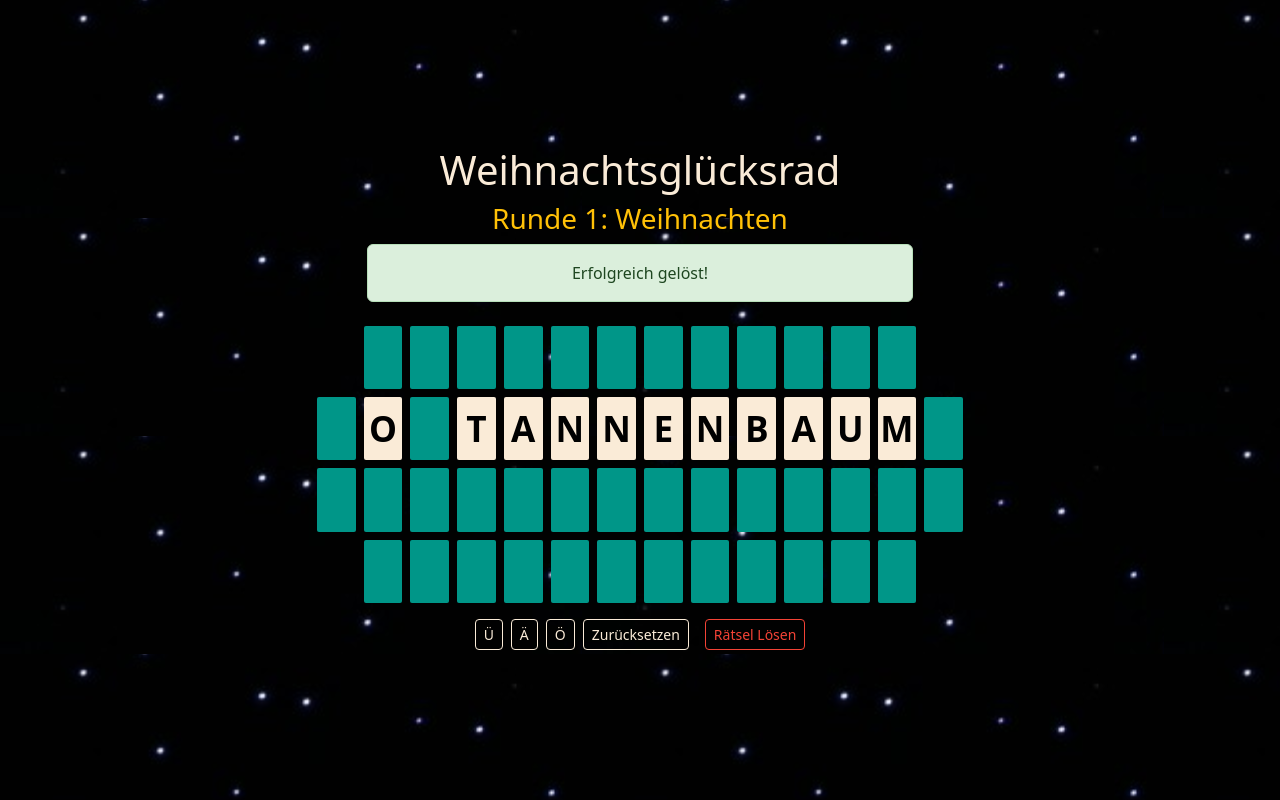
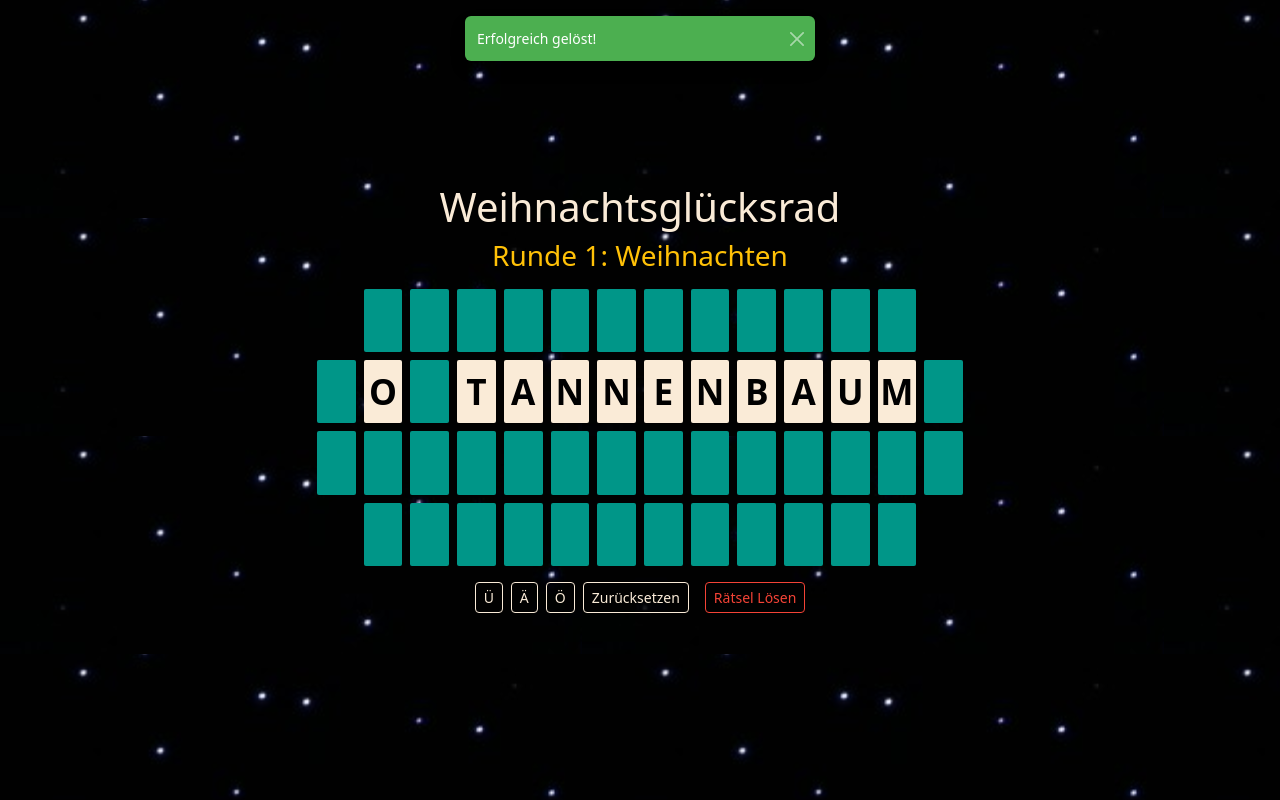
Before and after one commit to DennisSchwartz/wof, a Vue app: page / in a window 1280 px wide. Both pictures are taken after a click on the button "Rätsel Lösen". Built offline with nearby package versions, Linux system fonts and the light colour scheme.

Commit message:
All Done!

```diff
--- a/src/App.vue
+++ b/src/App.vue
@@ -1,21 +1,83 @@
 <template>
   <!-- A container to house the puzzle board -->
   <div class="container">
+    <div
+      class="toast-container position-fixed top-0 start-50 translate-middle-x p-3"
+      style="z-index: 9999;"
+    >
+      <!-- Toast for "message" (e.g. wrong guess or repeating guess) -->
+      <div
+        v-if="message"
+        class="toast align-items-center text-white bg-success border-0 fade show mb-2"
+        role="success"
+        aria-live="assertive"
+        aria-atomic="true"
+      >
+        <div class="d-flex">
+          <div class="toast-body">
+            {{ message }}
+          </div>
+          <button
+            type="button"
+            class="btn-close btn-close-white me-2 m-auto"
+            data-bs-dismiss="toast"
+            aria-label="Close"
+            @click="message = ''"
+          ></button>
+        </div>
+      </div>
+
+      <!-- Toast for "guessedAllConsonants" -->
+      <div
+        v-if="guessedAllConsonants"
+        class="toast align-items-center text-white bg-info border-0 fade show mb-2"
+        role="info"
+        aria-live="assertive"
+        aria-atomic="true"
+      >
+        <div class="d-flex">
+          <div class="toast-body">
+            Alle Konsonanten erraten!
+          </div>
+          <button
+            type="button"
+            class="btn-close btn-close-white me-2 m-auto"
+            data-bs-dismiss="toast"
+            aria-label="Close"
+            @click="dismissConsonantsToast"
+          ></button>
+        </div>
+      </div>
+
+      <!-- Toast for "isSolved" -->
+      <div
+        v-if="isSolved"
+        class="toast align-items-center text-white bg-success border-0 fade show"
+        role="success"
+        aria-live="assertive"
+        aria-atomic="true"
+      >
+        <div class="d-flex">
+          <div class="toast-body">
+            Erfolgreich gelöst!
+          </div>
+          <button
+            type="button"
+            class="btn-close btn-close-white me-2 m-auto"
+            data-bs-dismiss="toast"
+            aria-label="Close"
+            @click="dismissSolvedToast"
+          ></button>
+        </div>
+      </div>
+    </div>
+    <!-- End Toast container -->
   <div class="col justify-content-center">
     <h1 class="text-center mb-2 text-primary">Weihnachtsglücksrad</h1>
 
     <!-- Display the category (if any) -->
     <h3 class="text-center mb-2 text-warning">Runde {{ currentPuzzle }}: {{ category }}</h3>
 
-  <!-- Bootstrap alert (conditionally shown) -->
-  <div class="row justify-content-center">
-    <div class="col-6">
-      <!-- TODO: Make this a toast -->
-      <div class="alert alert-danger text-center" v-if="message">{{ message }}</div>
-      <div class="alert alert-info text-center" v-if="guessedAllConsonants">Alle Konsonanten erraten!</div>
-      <div class="alert alert-success text-center" v-if="isSolved">Erfolgreich gelöst!</div>
-    </div>
-  </div>
   <div class="container col justify-content-center pt-2 pb-1">
     <div
       v-for="(lineArray, lineIndex) in puzzleLines"
```
